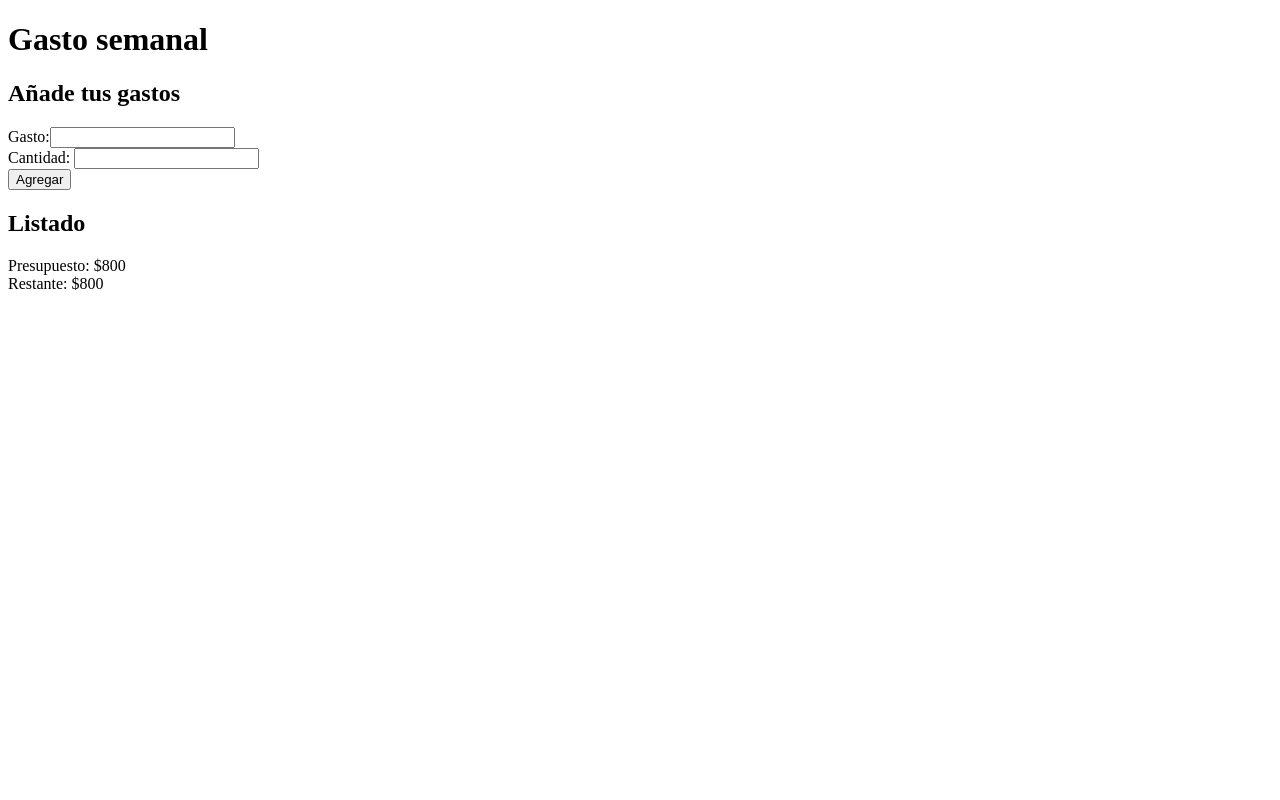
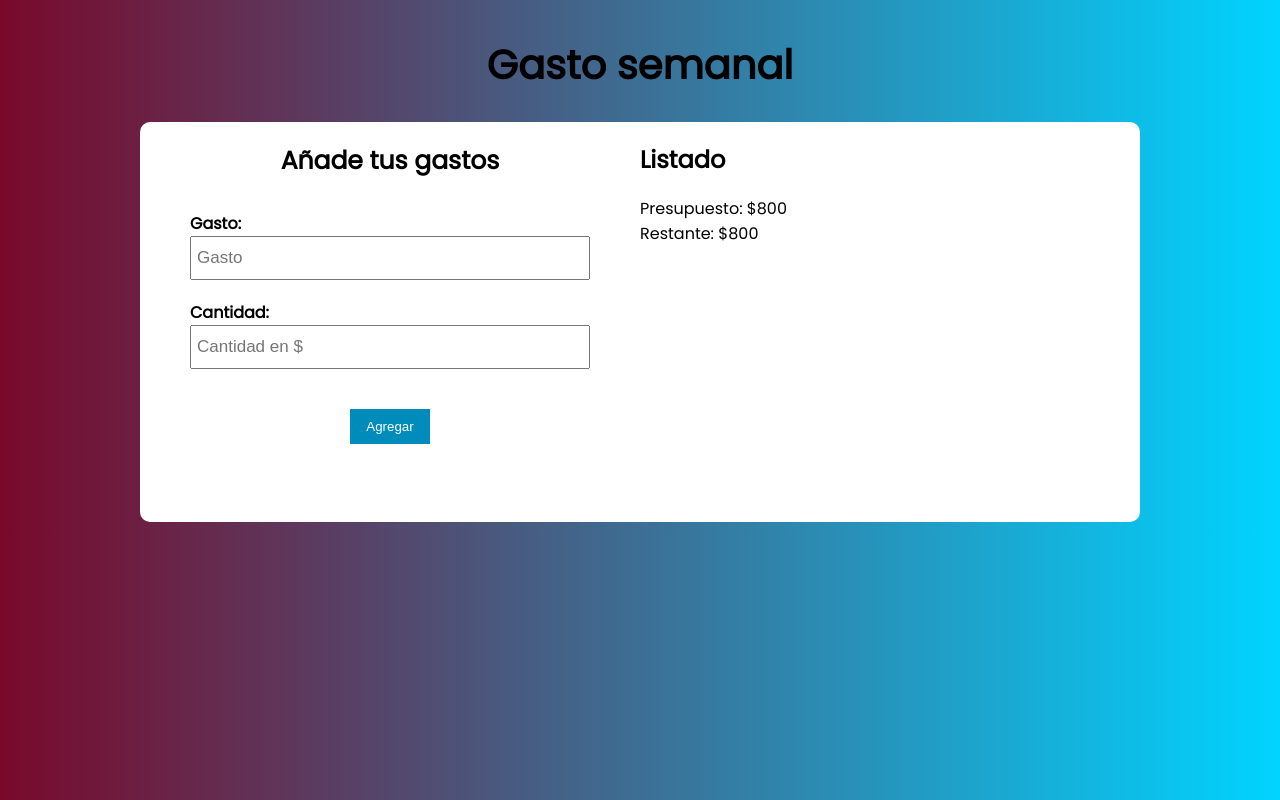
Before and after one commit to ramiro-alegre/Gasto-Semanal, a plain HTML site: page index.html in a window 1280 px wide. Drawn offline with Linux system fonts and the light colour scheme.

Commit message:
Estilos de añade tus gastos terminado

```diff
--- a/index.html
+++ b/index.html
@@ -13,12 +13,12 @@
     <h1>Gasto semanal</h1>
     <div class="conteiner">
         <form action="#" id="formulario">
-            <h2>Añade tus gastos</h2>
+            <h2 class="formulario__h2">Añade tus gastos</h2>
             <div class="formulario__input">
-                <label for="nombre">Gasto:</label><input type="text" id="nombre" name="Nombre">
+                <label for="nombre" class="formulario__label">Gasto:</label><input type="text" class="formulario__texto" id="nombre" name="Nombre" placeholder="Gasto">
             </div>
             <div class="formulario__input">
-                <label for="cantidad">Cantidad:</label> <input type="text" name="Cantidad" id="cantidad">
+                <label for="cantidad" class="formulario__label">Cantidad:</label> <input type="text" class="formulario__texto" name="Cantidad" id="cantidad" placeholder="Cantidad en $">
             </div>
 
             <button type="submit" class="boton">Agregar</button>
--- a/style.scss
+++ b/style.scss
@@ -0,0 +1,92 @@
+//Globales
+$flex-column: column;
+$flex-row: row;
+//Body
+$body-backgroud: linear-gradient(90deg, rgba(2, 0, 36, 1) 0%, rgba(121, 9, 43, 1) 0%, rgba(0, 212, 255, 1) 100%);
+$h1-font-size: 40px;
+$h2-font-size: 25px;
+$body-font-family: 'Poppins',
+'Arial';
+//Conteiner
+$conteiner-width: 1000px;
+$conteiner-height: 400px;
+$conteiner-backgroud: white;
+$conteiner-radius: 10px;
+//Formulario
+$form-width: 50%;
+$form-height: 100%;
+//Formulario Input
+$input-width: 80%;
+//Formulario Boton
+$boton-background: #008CBA;
+@import url('https://fonts.googleapis.com/css2?family=Poppins&display=swap');
+body {
+    background: $body-backgroud;
+    display: flex;
+    flex-direction: $flex-column;
+    align-items: center;
+    font-family: $body-font-family;
+}
+
+h1 {
+    font-size: $h1-font-size;
+}
+
+.conteiner {
+    width: $conteiner-width;
+    height: $conteiner-height;
+    background: $conteiner-backgroud;
+    border-radius: $conteiner-radius;
+    display: flex;
+    flex-direction: $flex-row;
+}
+
+#formulario {
+    height: $form-height;
+    width: $form-width;
+    display: flex;
+    flex-direction: $flex-column;
+    align-items: center;
+}
+
+.formulario__h2 {
+    font-size: $h2-font-size;
+}
+
+.formulario__label {
+    font-weight: bold;
+}
+
+.formulario__input {
+    width: $input-width;
+    display: flex;
+    flex-direction: $flex-column;
+    margin: 10px 0px;
+}
+
+.formulario__texto {
+    padding: 5px 5px;
+    height: 30px;
+    font-size: 17px;
+}
+
+.boton {
+    border: none;
+    color: white;
+    padding: 10px 5px;
+    width: 80px;
+    position: relative;
+    top: 30px;
+    background-color: $boton-background;
+    transition: 0.5s;
+}
+
+.boton:hover {
+    color: black;
+    cursor: pointer;
+}
+
+.listado {
+    height: 100%;
+    width: 50%;
+}
```
Also changed, not shown: css/style.css, 1 other file.
